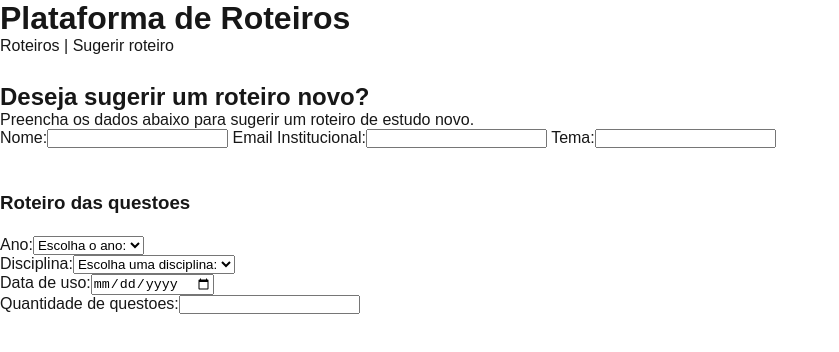
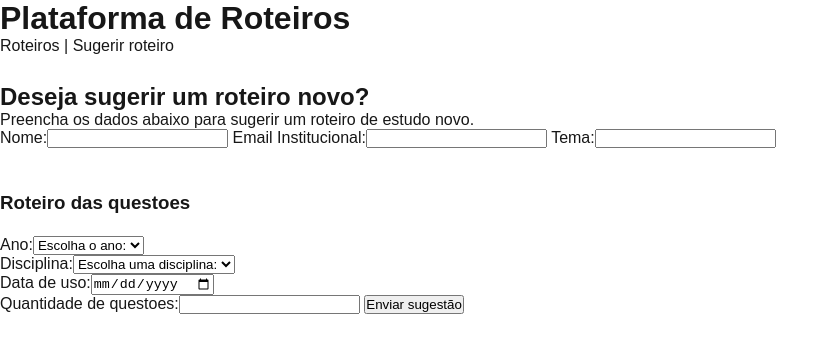
Before and after one commit to FelipeWalkerX/A2-Dev-Web, a Next.js app: page /sugerir in a window 1280 px wide. Shown: the top 352 px of the page, without its empty margins (0-839 px from the left). Built offline with nearby package versions, Linux system fonts and the light colour scheme.

Commit message:
Adicionado o botao de envio do formulario de sugestao

```diff
--- a/app/sugerir/page.js
+++ b/app/sugerir/page.js
@@ -11,6 +11,12 @@ export default function SugerirRoteiro(){
     const [ano, setAno] = useState("");
     const [qtdeQuestoes, setQtdeQuestoes] = useState("");
     const [dataUso, setDataUso] = useState("");
+    const [enviado, setEnviado] = useState("")
+
+    function enviar(e){     // Funcao para enviar o formulario
+        e.preventDefault(); //Isso aqui previne de recarregar a pagina quando o relatorio for enviado
+        setEnviado(true);   //E aqui marca que o formulario foi enviado, pra mensagem aparecer
+    }
 
     return(
         <main>
@@ -18,7 +24,7 @@ export default function SugerirRoteiro(){
             <h2> <br /> Deseja sugerir um roteiro novo? </h2>
             <p> Preencha os dados abaixo para sugerir um roteiro de estudo novo.  </p>
 
-            <form>  {/* Agrupa os formularios */}
+            <form onSubmit = {enviar}>  {/* Agrupa os formularios e ja se previne com a funcao enviar pra nao recarregar assim que for enviado */}
                 {/* Campos para digitar nome */}
                 <label> {/* Nome do campo que aparece para o usuario */}
                     Nome:
@@ -41,7 +47,7 @@ export default function SugerirRoteiro(){
 
                 <label>
                     Ano:
-                    <select value = {ano} onChange = {(a) => setAno(a.target.value)}>       {/* Select para puxar os anos */}
+                    <select value = {ano} onChange = {(a) => setAno(a.target.value)}>       {/* Select para puxar os anos... */}
                         <option value = ""> Escolha o ano: </option>
                         <option value = "6"> 6º ano </option>
                         <option value = "7"> 7º ano </option>
@@ -52,7 +58,7 @@ export default function SugerirRoteiro(){
 
                 <label>
                     <br />Disciplina:
-                    <select value = {disciplina} onChange={(e) => setDisciplina(e.target.value)}> {/*  e as materias que tem, pra nao dar ruim */}
+                    <select value = {disciplina} onChange={(e) => setDisciplina(e.target.value)}> {/*  ...e as materias que tem, pra nao dar ruim */}
                         <option value = ""> Escolha uma disciplina: </option>
                         <option value = "Matemática"> Matemática </option>
                         <option value = "História"> História </option>
@@ -71,7 +77,11 @@ export default function SugerirRoteiro(){
                     <input type = "number" value = {qtdeQuestoes} onChange = {(e) => setQtdeQuestoes(e.target.value)} />    {/* E aqui so pra digitar numeros */}
                 </label>
 
+                <button type = "submit"> Enviar sugestão </button>
             </form>
+
+            {enviado && <p>Sugestão enviada com sucesso!</p>}       {/* Se for enviado, ele mostra essa mensagem, é um if dentro do jsx */}
+
         </main>
     );
 }
```
